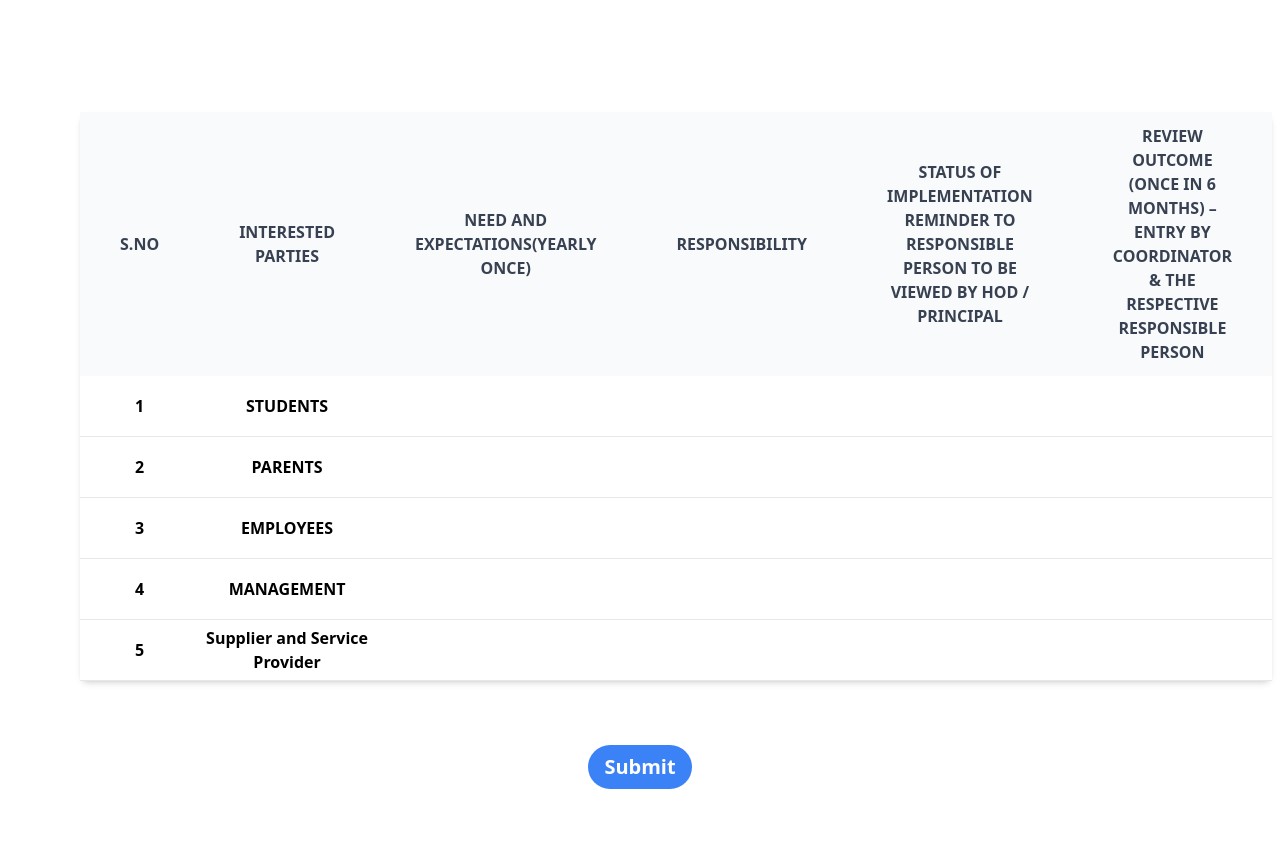
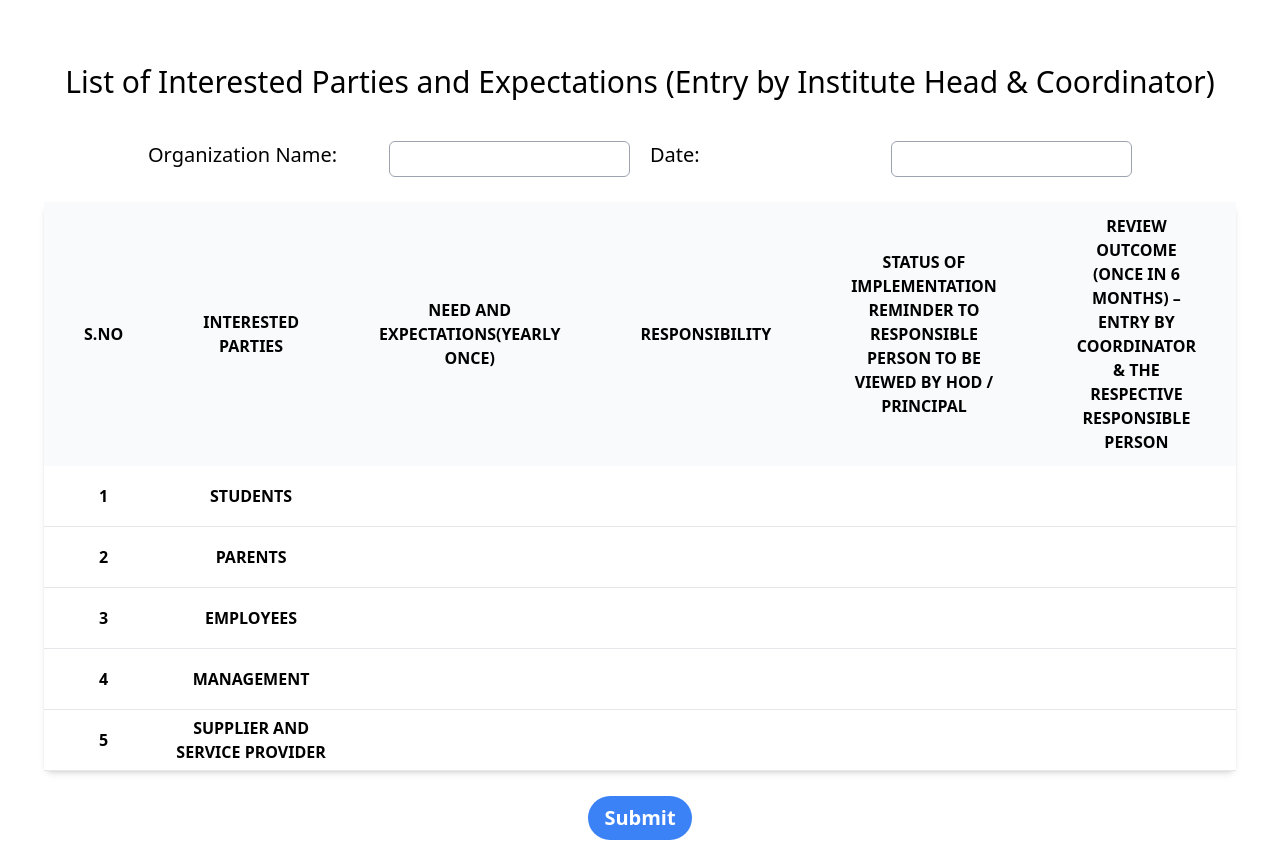
Before and after one commit to inba2002/isoauditwebpage, a React (Create React App) app: page /parties in a window 1280 px wide. Before the commit the page ends 800 px from the top, so only its background shows below. Built offline with nearby package versions, Linux system fonts and the light colour scheme.

Commit message:
added title for parties component

```diff
--- a/src/Components/Parties.js
+++ b/src/Components/Parties.js
@@ -15,7 +15,7 @@ function Parties() {
         { id: 2, name: 'PARENTS', ne: '',resp:'',soi:'',ro:'' },
         { id: 3, name: 'EMPLOYEES', ne: '',resp:'',soi:'',ro:'' },
         {id: 4, name: 'MANAGEMENT', ne: '',resp:'',soi:'',ro:''},
-        {id: 5, name: 'Supplier and Service Provider ', ne: '',resp:'',soi:'',ro:''}
+        {id: 5, name: 'SUPPLIER AND SERVICE PROVIDER', ne: '',resp:'',soi:'',ro:''}
       ]);
       const handleCellEdit = (event, rowIndex, field) => {
         const newData = [...tableData];
@@ -23,9 +23,21 @@ function Parties() {
         setTableData(newData);
       };
     return (
-        <div >
-        <table className='table-fixed shadow-md sm:rounded-lg mt-28 ml-20 mr-20 mb-16'>
-        <thead className='text-base text-gray-700 uppercase bg-gray-50 dark:bg-gray-700 dark:text-gray-400'>
+        <div className="mt-16 h-screen flex flex-col items-center space-y-[25px]">
+           <h1 className="text-3xl font-medium mb-4 ">List of Interested Parties and Expectations (Entry by Institute Head & Coordinator)</h1>
+      <div className="grid grid-cols-2 gap-5">
+      <div className="grid grid-cols-2">
+        <h2 className="text-xl font-medium mb-2">Organization Name:</h2>
+        <input type="text" id="orgname" name="organizationname" className="border border-gray-400 p-1 rounded-md" />
+      </div>
+      <div className="grid grid-cols-2">
+        <h2 className="text-xl font-medium mb-2">Date:</h2>
+        <input type="text" id="date" name="date" className="border border-gray-400 p-1 rounded-md" />
+      </div>
+      </div>
+
+        <table className='table-fixed shadow-md sm:rounded-lg mt-28 ml-20 mr-20 mb-20'>
+        <thead className='text-base text-black uppercase bg-gray-50 dark:bg-gray-700 dark:text-gray-400'>
           <tr>
             <th className='px-10 py-3 '>S.NO</th>
             <th className='px-10 py-3'>INTERESTED PARTIES</th>
@@ -74,7 +86,7 @@ function Parties() {
           ))}
         </tbody>
       </table>
-      <div className="flex items-center justify-center">
+      <div className="flex items-center justify-center mt-10">
       <button onClick={handleClick} className="bg-blue-500 hover:bg-blue-700 text-white text-xl font-bold py-2 px-4 rounded-full">
             Submit
         </button>
```
